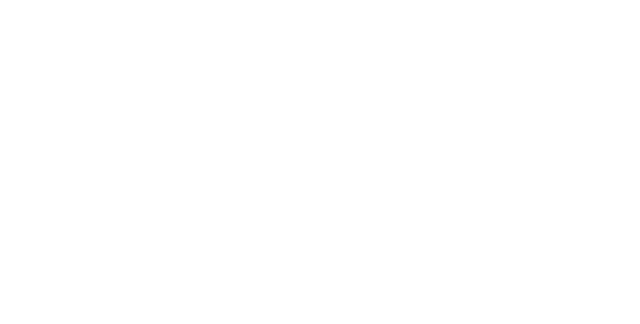
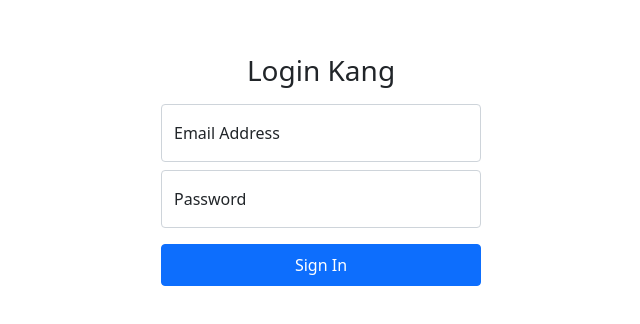
Before and after one commit to acimaoo/glowlist_frontend, a React (Vite) app: page /login in a window 1280 px wide. Before the commit this address had no page. Shown: the part 230-554 px from the top of the page, without its empty margins (319-959 px from the left). Built offline with nearby package versions, Linux system fonts and the light colour scheme.

Commit message:
penambahan login

```diff
--- a/src/App.jsx
+++ b/src/App.jsx
@@ -9,13 +9,33 @@
 import Kategori from "./pages/Kategori.jsx";
 import Tentang from "./pages/Tentang.jsx";
 
+import { Navigate } from "react-router-dom";
+import  Login from "./pages/Login.jsx";
+
+function ProtectedRoute({ children }) {
+  const token = localStorage.getItem("token");
+  if (!token) {
+    return <Navigate to="/login" replace />
+  }
+  return children;
+}
+
 export default function App() {
   return (
     <BrowserRouter>
       <Routes>
-        <Route path="/" element={<Layout />}>
+        <Route path="/login" element={<Login/>} />
+
+        <Route
+          path="/"
+          element={
+            <ProtectedRoute>
+              <Layout />
+            </ProtectedRoute>
+          }
+        >
+
           <Route index element={<Home />} />
-
           <Route path="produk" element={<Produk />} />
           <Route path="produk/tambah" element={<AddProduk />} />
           <Route path="produk/edit/:id" element={<EditProduk />}/>
--- a/src/components/Header.jsx
+++ b/src/components/Header.jsx
@@ -1,10 +1,17 @@
-import { Link } from "react-router-dom";
+import { Link, useNavigate } from "react-router-dom";
 
 export default function Header() {
+    const navigate = useNavigate();
+
+    const handleLogout = () => {
+        localStorage.removeItem("token");
+        navigate("/login")
+    };
+
     return (
         <nav className="navbar navbar-dark bg-dark">
             <Link to="/" className="navbar-brand text-white ps-4">MaoGlow</Link>
-            <button className="btn btn-danger ms-auto me-4">Logout</button>
+            <button onClick={handleLogout} className="btn btn-danger ms-auto me-4">Logout</button>
         </nav>
     )
 }
--- a/src/pages/AddProduk.jsx
+++ b/src/pages/AddProduk.jsx
@@ -83,7 +83,7 @@
                     <input
                         type="number"
                         name="harga"
-                         value={formData.harga}
+                        value={formData.harga}
                         onChange={handleChange}
                         className="form-control"
                         placeholder="Masukkan harga"
--- /dev/null
+++ b/src/pages/Login.jsx
@@ -0,0 +1,71 @@
+import { useState } from "react";
+import { useNavigate } from "react-router-dom";
+
+export default function Login () {
+    const [formData, setFormData] = useState({ email: "", password: "" });
+    const navigate = useNavigate();
+
+    const handleChange = (e) => {
+        setFormData({ ...formData, [e.target.name]: e.target.value });
+    };
+
+    const handleSubmit = async (e) => {
+        e.preventDefault();
+        try {
+            const res = await fetch("http://localhost:5000/login", {
+                method: "POST",
+                headers: { "Content-Type": "application/json" },
+                body: JSON.stringify(formData),
+            });
+            const data = await res.json();
+
+            if (res.ok && data.auth) {
+                localStorage.setItem("token", data.token);
+                localStorage.setItem("idPengguna", data.id_pengguna);
+                localStorage.setItem("nama", data.nama);
+                alert("Login berhasil, selamat datang " + data.nama + "!");
+                navigate("/produk");
+            } else {
+                alert(data.message || "Login gagal");
+            }
+        } catch (err) {
+            console.error("Error:", err);
+            alert("Terjadi kesalahan saat login");
+        }
+    };
+
+    return (
+        <div className="d-flex align-items-center py-4 bg-body-tertiary vh-100">
+            <main style={{ width: "320px" }} className="m-auto">
+                <form onSubmit={handleSubmit}>
+                    <h1 className="h3 mb-3 fw-normal text-center">Login Kang</h1>
+                    <div className="form-floating mb-2">
+                        <input
+                            type="email"
+                            name="email"
+                            className="form-control"
+                            id="floatingInput"
+                            placeholder="name@example.com"
+                            onChange={handleChange}
+                        />
+                        <label htmlFor="floatingInput">Email Address</label>
+                    </div>
+                    <div className="form-floating mb-3">
+                        <input
+                            type="password"
+                            name="password"
+                            className="form-control"
+                            id="floatingPassword"
+                            placeholder="Password"
+                            onChange={handleChange}
+                        />
+                        <label htmlFor="floatingPassword">Password</label>
+                    </div>
+                    <button className="btn btn-primary w-100 py-2" type="submit">
+                        Sign In
+                    </button>
+                </form>
+            </main>
+        </div>
+    )
+}
--- a/src/pages/Produk.jsx
+++ b/src/pages/Produk.jsx
@@ -62,7 +62,8 @@
                         <th>Produk</th>
                         <th>Deskripsi</th>
                         <th>Harga</th>
-                        <th>Aksi</th>
+                        <th>Edit</th>
+                        <th>Hapus</th>
                     </tr>
                 </thead>
                 <tbody>
@@ -79,6 +80,10 @@
                                         className="btn btn-warning btn-sm me-2"
                                         onClick={() => handleEdit(item.id_produk)}
                                     >Edit</button>
+                                    </div>
+                                </td>
+                                <td>
+                                    <div>
                                     <button
                                         className="btn btn-danger btn-sm"
                                         onClick={() => handleDelete(item.id_produk)}
@@ -89,7 +94,7 @@
                         ))
                     ) : (
                         <tr>
-                            <td colSpan="4" className="text-center">
+                            <td colSpan="6" className="text-center">
                                 raenek produk.
                             </td>
                         </tr>
```
